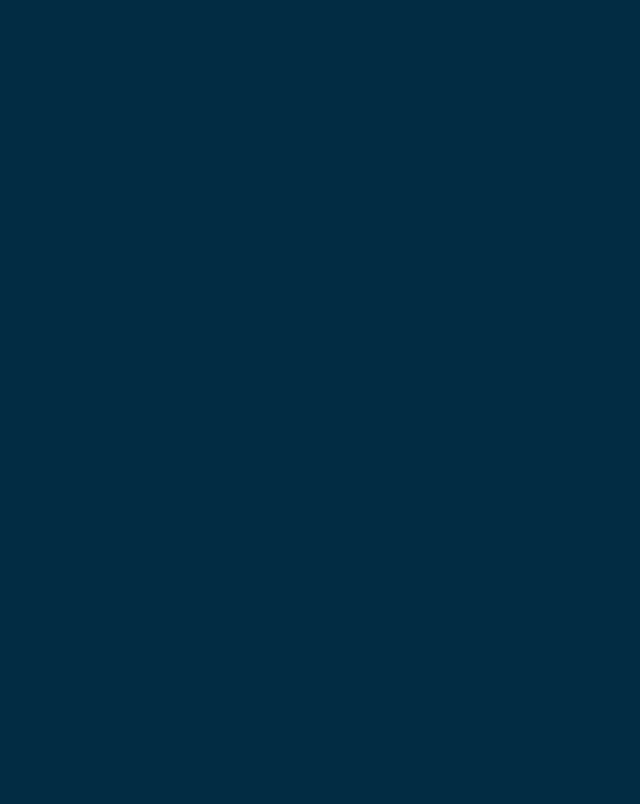
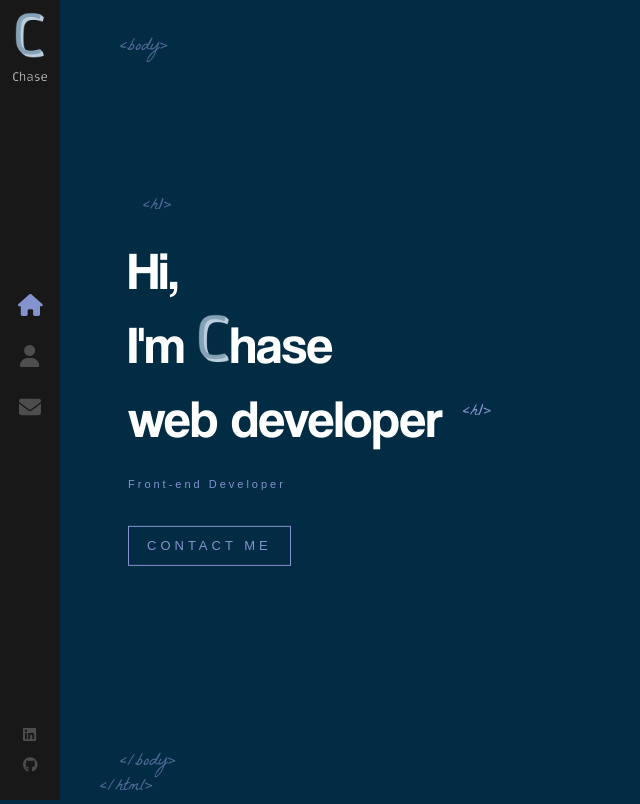
Before and after one commit to Chase-Forestello/react-portfolio, a React (Create React App) app: page /react-portfolio/home in a window 1280 px wide. Before the commit this address had no page. Shown: the whole page, without its empty margins (0-640 px from the left). Built offline with nearby package versions, Linux system fonts and the light colour scheme.

Commit message:
fixing router

```diff
--- a/src/App.js
+++ b/src/App.js
@@ -7,7 +7,7 @@ function App() {
   return (
     <>
       <Routes>
-        <Route path="react-portfolio/" element={<Layout />}>
+        <Route path="/react-portfolio/home" element={<Layout />}>
           <Route index element={<Home />} />
           {/* <Route path="about" element={<About />} />
           <Route path="/contact" element={<Contact />} />
--- a/src/components/Home/Home.js
+++ b/src/components/Home/Home.js
@@ -14,7 +14,7 @@ const Home = () => {
           web developer
         </h1>
         <h2>Front-end Developer</h2>
-        <Link to="/contact" className="flat-button">CONTACT ME</Link>
+        <Link to="/react-portfolio/contact" className="flat-button">CONTACT ME</Link>
       </div>
     </div>
   );
--- a/src/components/Sidebar/Sidebar.js
+++ b/src/components/Sidebar/Sidebar.js
@@ -9,19 +9,19 @@ import { faGithub, faLinkedin } from "@fortawesome/free-brands-svg-icons";
 const Sidebar = () => {
   return (
     <div className="nav-bar">
-      <Link className="logo" to="/">
+      <Link className="logo" to="/react-portfolio/home">
         <img src={LogoC} alt="Logo" />
         <img className="sub-logo" src={LogoSubtitle} alt="Logo" />
       </Link>
       <nav>
-        <NavLink exact="true" activeClassName="active" to="/">
+        <NavLink exact="true" activeClassName="active" to="/react-portfolio/home">
           <FontAwesomeIcon icon={faHome} color="#4d4d4e" />
         </NavLink>
         <NavLink
           exact="true"
           activeClassName="active"
           className="about-link"
-          to="/about"
+          to="/react-portfolio/about"
         >
           <FontAwesomeIcon icon={faUser} color="#4d4d4e" />
         </NavLink>
@@ -29,7 +29,7 @@ const Sidebar = () => {
           exact="true"
           activeClassName="active"
           className="contact-link"
-          to="/contact"
+          to="/react-portfolio/contact"
         >
           <FontAwesomeIcon icon={faEnvelope} color="#4d4d4e" />
         </NavLink>
```
